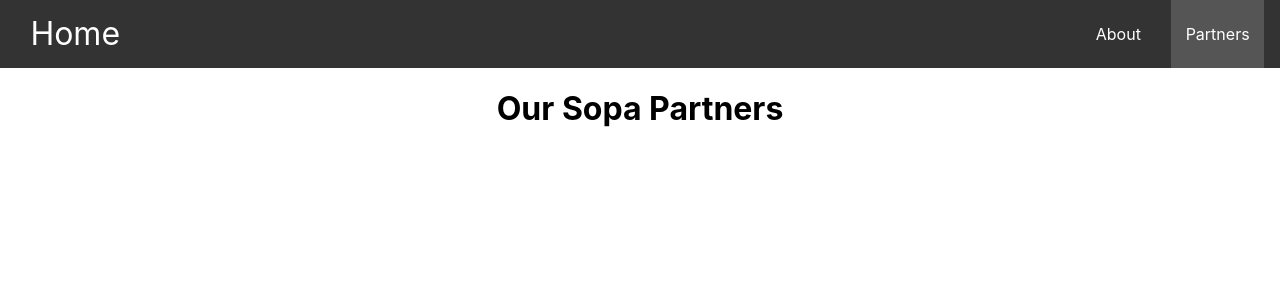
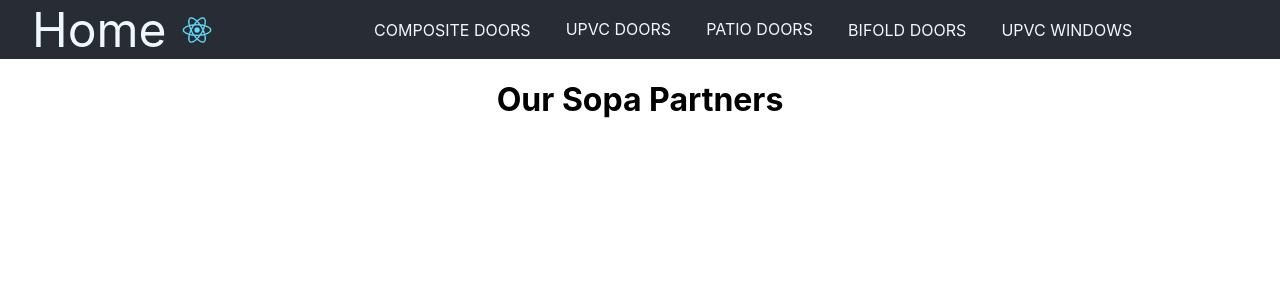
Before and after one commit to sarmad52422/windows_compare_market, a React (Create React App) app: page /our_partners in a window 1280 px wide. Shown: the top 300 px of the page. Built offline with nearby package versions, Linux system fonts and the light colour scheme.

Commit message:
server deployed

```diff
--- a/src/client/headers/NavHeader.js
+++ b/src/client/headers/NavHeader.js
@@ -3,24 +3,40 @@ import "./nav_styles.css"
 
 const navHeader = () => {
     return (
-        <nav className="nav_style">
+        <div className="nav_container">
             <Link to='/' className="title">Home</Link>
-            <ul>
-                <CustomLink routePath="/about" title="About"/>
-                <CustomLink routePath="/our_partners" title="Partners"/>
-            </ul>
+            <img src='/logo192.png' className="logo" alt="main_logo"/>
 
-        </nav>
+            <nav className="menu_container">
+
+                <CustomMenuLink className="menu_parent" title="COMPOSITE DOORS"/>
+                <CustomMenuLink className="menu_parent" title="UPVC DOORS"/>
+                <CustomMenuLink className="menu_parent" title="PATIO DOORS"/>
+                <CustomMenuLink className="menu_parent" title="BIFOLD DOORS"/>
+                <CustomMenuLink className="menu_parent" title="UPVC WINDOWS"/>
+
+            </nav>
+        </div>
     )
 }
 
-function CustomLink({routePath, title}) {
+
+
+function CustomMenuLink({className, title, menuLinks}) {
     return (
-        <li>
-            <NavLink to={routePath} activeClassName="active">{title}</NavLink>
-        </li>
+        <div className={className}>
+            <NavLink to='#'>{title}</NavLink>
+            <div className="inner_menu_container">
+                <div className="ul_class">
+                    <NavLink to='/about'>Inner Menu 1</NavLink>
+                    <NavLink to='#'>Inner Menu 1</NavLink>
+                    <NavLink to='#'>Inner Menu 1</NavLink>
+                    <NavLink to='#'>Inner Menu 1</NavLink>
+
+                </div>
+            </div>
+        </div>
     )
-
 }
 
 export default navHeader
--- a/src/client/headers/nav_styles.css
+++ b/src/client/headers/nav_styles.css
@@ -1,42 +1,106 @@
- *{
+* {
     box-sizing: border-box;
 }
- body{
+
+body {
     margin: 0;
 
 }
- .nav_style{
-     background-color: #333;
-     color: white;
+
+.nav_container{
    display: flex;
-     justify-content: space-between;
-     align-items: stretch;
-     gap: 2rem;
-     padding: 0 1rem;
- }
- .nav_style a{
-     height: 100%;
-     color: inherit;
-     text-decoration: none;
-     display: flex;
-     align-items: center;
-     padding: .9rem;
+    background-color: #282c34;
 
 
 }
- .nav_style a.active {
-     background-color: #555;
+.nav_container a{
+    margin-left: 2rem;
 }
- .nav_style li:hover {
-     background-color: #777;
+.menu_container{
+    width: 100%;
+
+    display:flex;
+
+    justify-content: start;
+    align-items: center;
+    padding-left: 10%;
+
+}
+.logo{
+    width: 30px;
+    height: 30px;
+    align-self: center;
+    margin-left: 1rem;
 }
 .title{
-     font-size: 2rem;
+    color: aliceblue;
+    font-size: 3rem;
+    text-decoration: none;
 }
- .nav_style ul{
-     list-style: none;
+.menu_parent{
+    display:inline-block;
+    color: aliceblue;
+    align-items: center;
+    position: relative;
+
+
+
+
+
+
+}
+.menu_parent a{
+    color: aliceblue;
+    margin-left: 2rem;
+    text-decoration: none;
+
+    height: 100%;
+    padding-top: 15%;
+    padding-left: 0.1rem;
+    padding-right: 0.1rem;
+
+
+}
+
+.inner_menu_container{
+    display: none;
+    position: absolute;
+
+    margin-left: 10%;
+
+
+
+}
+.menu_parent a:hover{
+  color: brown;
+
+}
+.ul_class{
+
+    display: flex;
+    flex-direction: column;
+    background-color: #282c34;
+}
+.ul_class a{
+    align-self: end;
+    background-color: #61dafb;
+    width: 100%;
+    text-decoration: none;
+    box-decoration-break: unset;
+    margin-bottom: 10px;
+
     padding: 0;
-     margin: 0;
-     display: flex;
-     gap: 1rem;
+
 }
+.ul_class a:hover{
+    color: #61dafb;
+}
+
+.menu_parent:hover .inner_menu_container{
+    display: block;
+    background-color: transparent;
+    padding-top: 15%;
+
+
+
+}
--- a/src/client/pages/our_partners.js
+++ b/src/client/pages/our_partners.js
@@ -5,5 +5,6 @@ export default function partnersPage(){
 
 
 
+
     )
 }
--- a/src/server/routers/user_router.js
+++ b/src/server/routers/user_router.js
@@ -3,8 +3,9 @@ const {list,addUser,searchById,findUser,searchFriend,findFriend} = require('../c
 const router = express.Router()
 router.route('/:userId').get(list)
 router.route('/:userId/friends/').get()
-router.route('/:userId/friends/:friendId').get(findFriend)
+router.route('/:userId/friends/:friendId').get(findFriend).put().delete().post()
 router.route('/add').post(addUser)
 router.param('userId',searchById)
+
 router.param('friendId',searchFriend)
 module.exports = router
```
Lines whose indentation alone changed are shown as unchanged.
